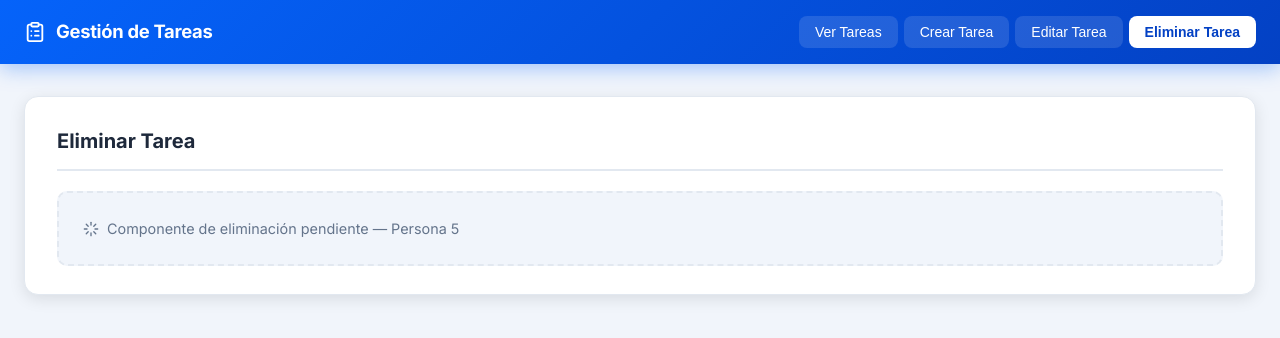
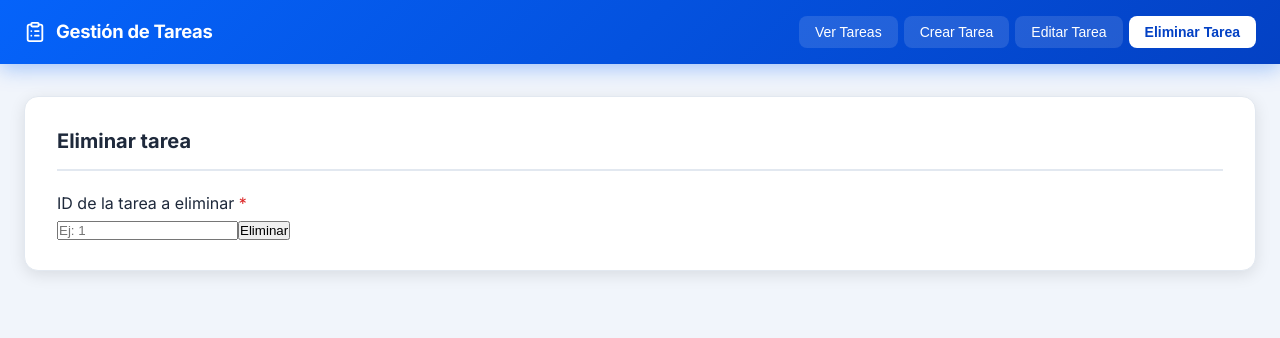
Before and after one commit to pacificador7/DAW-Grupo2-Temporal-, a React (Vite) app in the folder frontend/: page / in a window 1280 px wide. Both pictures are taken after a click on the button "Eliminar Tarea". Shown: the top 338 px of the page. Built offline with nearby package versions, Linux system fonts and the light colour scheme.

Commit message:
feat: eliminar tarea con Axios

```diff
--- a/frontend/src/App.jsx
+++ b/frontend/src/App.jsx
@@ -1,12 +1,13 @@
-import React, { useState } from 'react';
+import { useState } from 'react';
 import { Loader } from 'lucide-react';
 import Header from './components/Header.jsx';
+import EditarTarea from './components/EditarTarea.jsx';
+import EliminarTarea from './components/EliminarTarea.jsx';
 import './index.css';
 
 /**
  * Componente raíz de la aplicación.
  * Controla qué sección está activa y renderiza el Header.
- * Las personas 3, 4 y 5 añadirán sus componentes aquí.
  */
 function App() {
   const [activeSection, setActiveSection] = useState('tareas');
@@ -16,11 +17,6 @@ function App() {
       <Header activeSection={activeSection} onNavigate={setActiveSection} />
 
       <main className="main-content">
-        {/*
-          TODO (Persona 3): Reemplazar placeholder con <TareasTable /> cuando esté listo
-          TODO (Persona 4): Reemplazar placeholder con <FormCrear /> cuando esté listo
-          TODO (Persona 5): Reemplazar placeholders con <FormEditar /> y <FormEliminar /> cuando estén listos
-        */}
 
         {activeSection === 'tareas' && (
           <section className="seccion" id="tareas">
@@ -44,23 +40,17 @@ function App() {
 
         {activeSection === 'editar' && (
           <section className="seccion" id="editar">
-            <h2>Editar Tarea</h2>
-            <p className="placeholder-msg">
-              <Loader size={16} strokeWidth={2} aria-hidden="true" />
-              Componente de edición pendiente — Persona 5
-            </p>
+            <EditarTarea />
           </section>
         )}
 
+        {/*EliminarTarea*/}
         {activeSection === 'eliminar' && (
           <section className="seccion" id="eliminar">
-            <h2>Eliminar Tarea</h2>
-            <p className="placeholder-msg">
-              <Loader size={16} strokeWidth={2} aria-hidden="true" />
-              Componente de eliminación pendiente — Persona 5
-            </p>
+            <EliminarTarea />
           </section>
         )}
+
       </main>
     </div>
   );
--- /dev/null
+++ b/frontend/src/components/EliminarTarea.jsx
@@ -0,0 +1,131 @@
+import { useState } from 'react';
+import { getTareaById, deleteTarea } from '../api/tareasApi';
+
+export default function EliminarTarea() {
+  const [buscarId, setBuscarId]     = useState('');
+  const [tarea, setTarea]           = useState(null);
+  const [modalVisible, setModal]    = useState(false);
+  const [cargando, setCargando]     = useState(false);
+  const [eliminando, setEliminando] = useState(false);
+  const [error, setError]           = useState('');
+  const [exito, setExito]           = useState('');
+
+  //buscar tarea para confirmar antes de eliminar "aqui se busca:"(GET /tareas/{id})
+  async function handleBuscar(e) {
+    e.preventDefault();
+    if (!buscarId) return;
+
+    setError('');
+    setExito('');
+    setTarea(null);
+    setCargando(true);
+
+    try {
+      const { data } = await getTareaById(buscarId);
+      setTarea(data);
+      setModal(true);
+    } catch (err) {
+      if (err.response?.status === 404) {
+        setError(`No se encontro ninguna tarea con ID ${buscarId}.`);
+      } else {
+        setError('Error al conectar con el servidor. Verifica que el backend este corriendo.');
+      }
+    } finally {
+      setCargando(false);
+    }
+  }
+
+  // confirmar eliminacion (DELETE /tareas/{id})
+  async function handleEliminar() {
+    setEliminando(true);
+    setError('');
+
+    try {
+      await deleteTarea(tarea.id);
+      setExito(`Tarea #${tarea.id} "${tarea.titulo}" eliminada correctamente.`);
+      setModal(false);
+      setTarea(null);
+      setBuscarId('');
+    } catch {
+      setError('No se pudo eliminar la tarea. Intenta de nuevo.');
+      setModal(false);
+    } finally {
+      setEliminando(false);
+    }
+  }
+
+  //cancelar
+  function handleCancelar() {
+    setModal(false);
+    setTarea(null);
+    setBuscarId('');
+    setError('');
+  }
+
+  return (
+    <div className="form-card">
+      <h2 className="form-title">Eliminar tarea</h2>
+
+
+      {/*dentro de react se ocupa {} para comentar, con // no funciona*/}
+      {/*buscador con ID*/}
+      <form onSubmit={handleBuscar} className="buscar-form">
+        <label htmlFor="eliminar-id" className="form-label">
+          ID de la tarea a eliminar <span className="obligatorio">*</span>
+        </label>
+        <div className="buscar-row">
+          <input
+            id="eliminar-id"
+            type="number"
+            min="1"
+            placeholder="Ej: 1"
+            value={buscarId}
+            onChange={(e) => setBuscarId(e.target.value)}
+            className="input-id"
+            required
+          />
+          <button type="submit" className="btn-eliminar" disabled={cargando}>
+            {cargando ? 'Buscando...' : 'Eliminar'}
+          </button>
+        </div>
+      </form>
+
+      {/*Mensajes*/}
+      {error && <p className="msg-error">{error}</p>}
+      {exito && <p className="msg-exito">✓ {exito}</p>}
+
+      {/*Modal de confirmacion*/}
+      {modalVisible && tarea && (
+        <>
+          <div className="modal-overlay" onClick={handleCancelar} />
+          <div className="modal-box">
+            <h4 className="modal-titulo">¿Eliminar esta tarea?</h4>
+            <p className="modal-info">
+              ID: {tarea.id} — "{tarea.titulo}"
+            </p>
+            <p className="modal-advertencia">
+              Esta acción no se puede deshacer.
+            </p>
+            <div className="form-botones">
+              <button
+                type="button"
+                className="btn-cancelar"
+                onClick={handleCancelar}
+              >
+                Cancelar
+              </button>
+              <button
+                type="button"
+                className="btn-eliminar-confirmar"
+                onClick={handleEliminar}
+                disabled={eliminando}
+              >
+                {eliminando ? 'Eliminando...' : 'Sí, eliminar'}
+              </button>
+            </div>
+          </div>
+        </>
+      )}
+    </div>
+  );
+}
```
